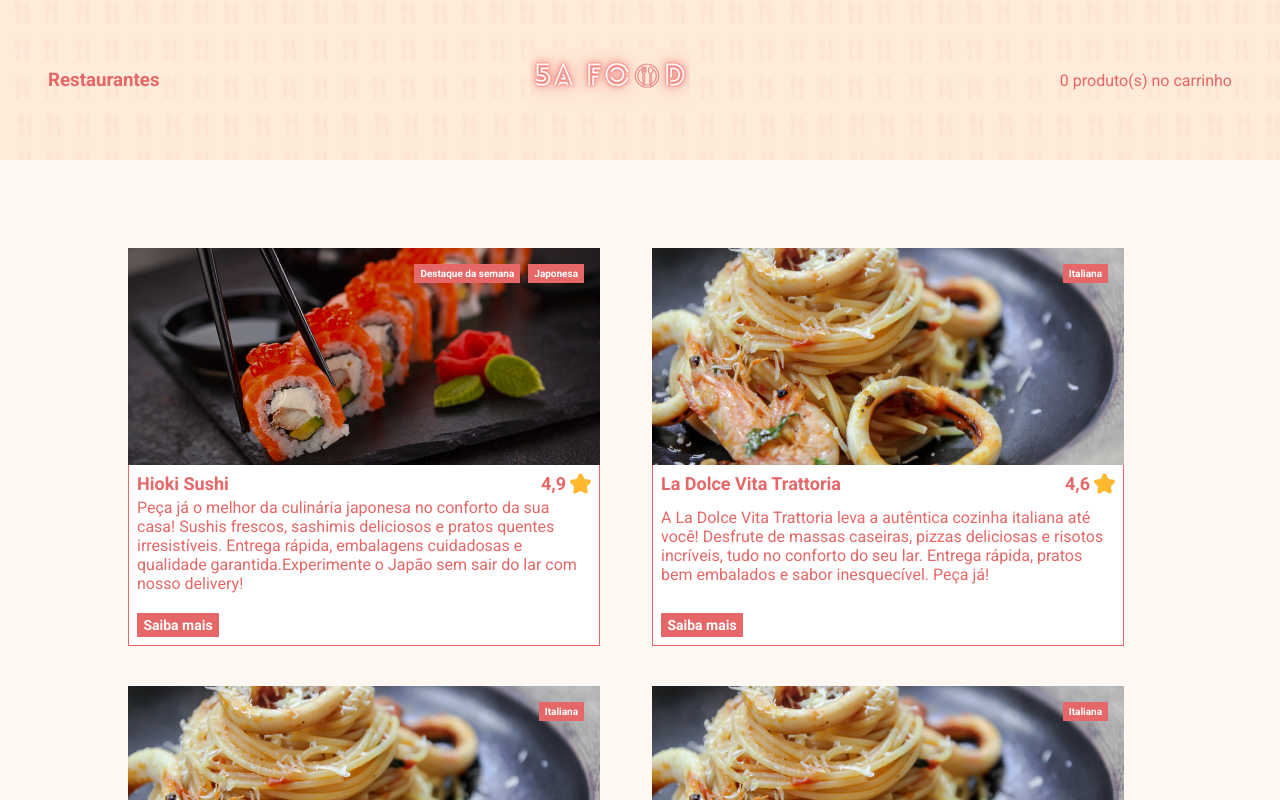
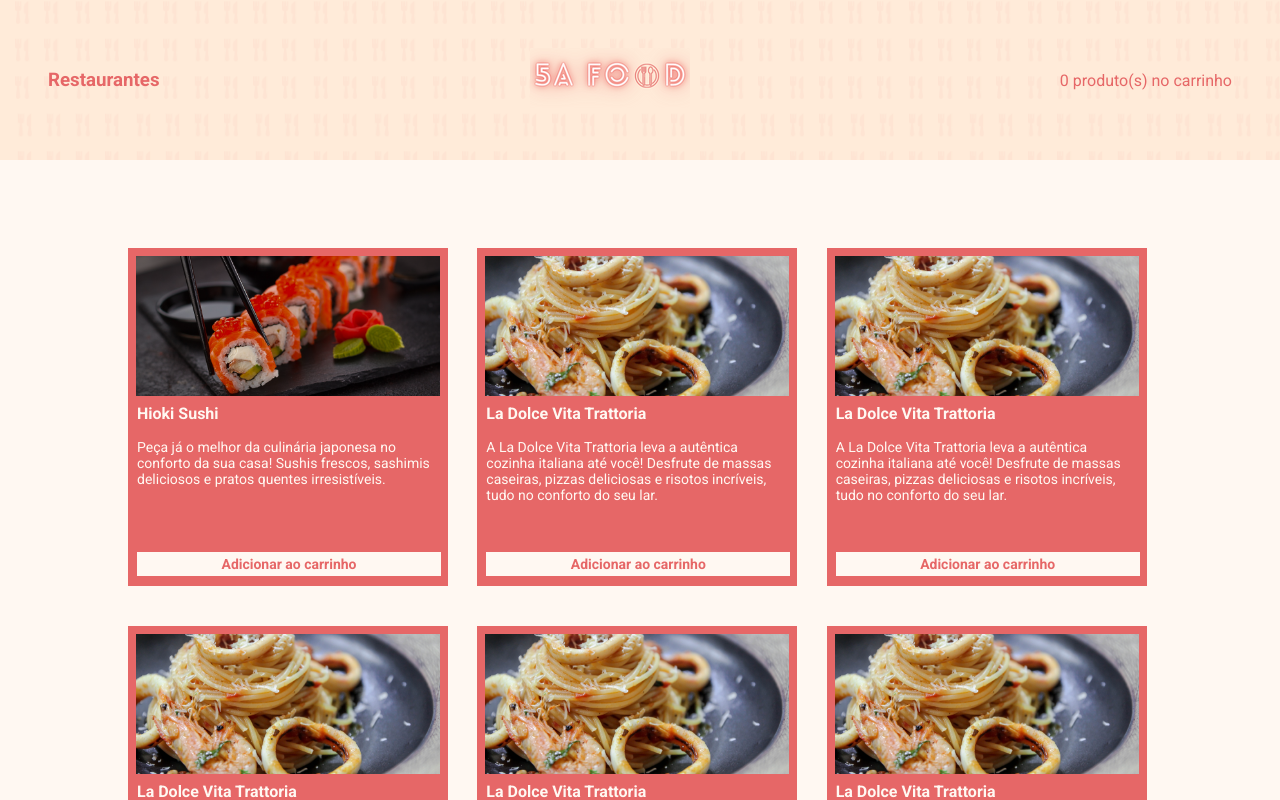
Before and after one commit to Albert5a/5afood, a React (Create React App) app: page /hioki-sushi in a window 1280 px wide. Shown: the top 800 px of the page. Built offline with nearby package versions, Linux system fonts and the light colour scheme.

Commit message:
create restaurant page

```diff
--- a/src/components/Button/index.tsx
+++ b/src/components/Button/index.tsx
@@ -1,26 +1,28 @@
 import React from 'react'
 import { ButtonContainer, ButtonLink } from './styles'
+import { useLocation } from 'react-router-dom'
 
 export type Props = {
   type: 'button' | 'link'
   title: string
   to?: string
   onClick?: () => void
-  children: string
 }
 
-const Button = ({ type, title, to, onClick, children }: Props) => {
+const Button = ({ type, title, to, onClick }: Props) => {
+  const location = useLocation();
+  type = location.pathname === '/' ? 'link' : 'button';
   if (type === 'button') {
     return (
       <ButtonContainer type="button" title={title} onClick={onClick}>
-        {children}
+        Adicionar ao carrinho
       </ButtonContainer>
     )
   }
 
   return (
-    <ButtonLink to={to as string} title={title}>
-      {children}
+    <ButtonLink type='link' to={to as string} title={title}>
+      Saiba mais
     </ButtonLink>
   )
 }
--- a/src/components/Button/styles.ts
+++ b/src/components/Button/styles.ts
@@ -3,9 +3,13 @@ import { Link } from 'react-router-dom'
 import { Colors } from '../../styles'
 
 export const ButtonContainer = styled.button`
-  padding: 8px;
-  background-color: ${Colors.white};
+  width: 304px;
+  height: 24px;
+  padding: 4px;
+  background-color: ${Colors.pinkLight};
   color: ${Colors.colorSecondary};
+  font-size: 14px;
+  font-weight: bold;
   border: none;
   display: inline-block;
   margin-top: 16px;
--- a/src/components/Product/index.tsx
+++ b/src/components/Product/index.tsx
@@ -1,5 +1,15 @@
 import React from 'react'
-import { CardComponent, InfoContainter, Infos } from './styles'
+import {
+  CardComponent,
+  Description,
+  InfoContainter,
+  Infos,
+  ProductImage,
+  ProductTitle,
+  TitleValuationContent,
+  Valuation,
+  ValuationContent
+} from './styles'
 // import ImageProduct from '../ImageProduct'
 import Button from '../Button'
 import star from '../../assets/images/star.png'
@@ -16,25 +26,34 @@ type Props = {
   to?: string
 }
 
-const Product = ({ title, valuation, description, image, infos, to }: Props) => {
+const Product = ({
+  title,
+  valuation,
+  description,
+  image,
+  infos,
+  to
+}: Props) => {
   return (
     <CardComponent>
-      <img src={image} alt="title" />
+      <ProductImage src={image} alt="title" />
       <Infos>
-        {infos.map(info => <Tag key={info}>{info}</Tag>)}
+        {infos.map((info) => (
+          <Tag key={info}>{info}</Tag>
+        ))}
       </Infos>
       <InfoContainter>
-        <div className="TitleValuationContent">
-          <h2>{title}</h2>
-          <div className="ValueContainer">
-            <p className="Value">{valuation}</p>
-            <img src={star} alt="Estrelas" />
-          </div>
+        <div>
+          <TitleValuationContent>
+            <ProductTitle>{title}</ProductTitle>
+            <ValuationContent className="ValueContainer">
+              <Valuation className="Value">{valuation}</Valuation>
+              <img src={star} alt="Estrelas" />
+            </ValuationContent>
+          </TitleValuationContent>
+          <Description>{description}</Description>
         </div>
-          <p>{description}</p>
-          <Button type="link" to={to} title="Saiba mais">
-            Saiba mais
-          </Button>
+        <Button type="link" to={to} title="Saiba mais" />
       </InfoContainter>
     </CardComponent>
   )
--- a/src/components/Product/styles.ts
+++ b/src/components/Product/styles.ts
@@ -5,10 +5,10 @@ export const CardComponent = styled.div`
   width: 472px;
   margin-top: 40px;
   position: relative;
+`
 
-  img {
+export const ProductImage = styled.img`
   display: block;
-  }
 `
 
 export const Infos = styled.div`
@@ -22,31 +22,35 @@ export const InfoContainter = styled.div`
   height: 181px;
   display: flex;
   flex-direction: column;
-  justify-content: space-between;
-  padding: 8px 8px;
+  padding: 8px;
   border-right: 1px solid ${Colors.colorSecondary};
   border-bottom: 1px solid ${Colors.colorSecondary};
   border-left: 1px solid ${Colors.colorSecondary};
+  justify-content: space-between;
+`
 
-  .TitleValuationContent {
+export const TitleValuationContent = styled.div`
   display: flex;
   width: 100%;
   justify-content: space-between;
+  margin-bottom: 16px;
+`
 
-    h2 {
+export const ProductTitle = styled.h2`
   font-size: 18px;
   font-weight: bold;
-    }
+`
 
-    .ValueContainer {
+export const ValuationContent = styled.div`
   display: flex;
   align-items: center;
+`
 
-      .Value {
+export const Valuation = styled.p`
   font-size: 18px;
   font-weight: bold;
   margin-right: 4px;
-      }
-    }
-  }
 `
+export const Description = styled.p`
+   font-size: 14px;
+`
--- a/src/components/ProductsList/index.tsx
+++ b/src/components/ProductsList/index.tsx
@@ -2,13 +2,17 @@ import React from 'react'
 import Product from '../Product'
 import { Container, List } from './styles'
 import Restaurants from '../../models/Restaurant'
+import { useLocation } from 'react-router-dom'
 
 export type Props = {
   columns: 'home' | 'restaurant'
   restaurants: Restaurants[]
 }
 
-export const ProductsList = ({ columns, restaurants }: Props) => (
+export const ProductsList = ({ columns, restaurants }: Props) => {
+  const location = useLocation();
+  columns = location.pathname === '/' ? 'home' : 'restaurant';
+  return (
   <Container>
     <List columns={columns}>
       {restaurants.map((restaurant) => {
@@ -27,4 +31,4 @@ export const ProductsList = ({ columns, restaurants }: Props) => (
       })}
     </List>
   </Container>
-)
+)}
--- a/src/components/ProductsList/styles.ts
+++ b/src/components/ProductsList/styles.ts
@@ -1,19 +1,58 @@
-import styled from "styled-components";
-import { Props } from ".";
-import { CardComponent } from "../Product/styles";
-import { Colors } from "../../styles";
+import styled from 'styled-components'
+import { Props } from '.'
+import {
+  CardComponent,
+  InfoContainter,
+  Infos,
+  ProductImage,
+  ProductTitle,
+  ValuationContent
+} from '../Product/styles'
+import { Colors } from '../../styles'
 
 export const Container = styled.section`
   padding: 48px 0 120px 0;
-
 `
 
 export const List = styled.ul<Omit<Props, 'restaurants'>>`
   display: grid;
-  grid-template-columns: ${props => props.columns === 'home' ? '1fr 1fr' : '1fr 1fr 1fr'};
+  grid-template-columns: ${(props) =>
+    props.columns === 'home' ? '1fr 1fr' : '1fr 1fr 1fr'};
   column-gap: 24px;
 
   ${CardComponent} {
-    background-color: ${props => props.columns === 'restaurant' ? Colors.colorSecondary : Colors.white};
+    background-color: ${(props) =>
+      props.columns === 'restaurant' ? Colors.colorSecondary : Colors.white};
+    width: ${(props) => (props.columns === 'restaurant' ? '320px' : '472px')};
+    padding: ${(props) => (props.columns === 'restaurant' ? '8px' : '0')};
+    height: ${(props) => (props.columns === 'restaurant' ? '338px' : '')};
+  }
+
+  ${ProductImage} {
+    width: ${(props) => (props.columns === 'restaurant' ? '304px' : '472px')};
+    margin-bottom: ${(props) => (props.columns === 'restaurant' ? '8px' : '')};
+  }
+
+  ${Infos} {
+    display: ${(props) => (props.columns === 'restaurant' ? 'none' : 'flex')};
+  }
+
+  ${InfoContainter} {
+    color: ${(props) =>
+      props.columns === 'restaurant'
+        ? Colors.pinkLight
+        : Colors.colorSecondary};
+    width: ${(props) => (props.columns === 'restaurant' ? '300px' : '472px')};
+    height: ${(props) => (props.columns === 'restaurant' ? 'full' : '')};
+    padding: ${(props) => (props.columns === 'restaurant' ? '0' : '')};
+    padding-bottom: ${(props) => (props.columns === 'restaurant' ? '8px': '')};
+  }
+
+  ${ProductTitle} {
+    font-size: ${(props) => (props.columns === 'restaurant' ? '16px' : '')};
+  }
+
+  ${ValuationContent} {
+    display: ${(props) => (props.columns === 'restaurant' ? 'none' : '')};
   }
 `
--- a/src/pages/Home/index.tsx
+++ b/src/pages/Home/index.tsx
@@ -12,7 +12,7 @@ const restaurants: Restaurants[] = [
     id: 1,
     title: 'Hioki Sushi',
     description:
-      'Peça já o melhor da culinária japonesa no conforto da sua casa! Sushis frescos, sashimis deliciosos e pratos quentes irresistíveis. Entrega rápida, embalagens cuidadosas e qualidade garantida.Experimente o Japão sem sair do lar com nosso delivery!',
+      'Peça já o melhor da culinária japonesa no conforto da sua casa! Sushis frescos, sashimis deliciosos e pratos quentes irresistíveis.',
     image: sushi,
     valuation: '4,9',
     infos: ['Destaque da semana', 'Japonesa']
@@ -21,7 +21,7 @@ const restaurants: Restaurants[] = [
     id: 2,
     title: 'La Dolce Vita Trattoria',
     description:
-      'A La Dolce Vita Trattoria leva a autêntica cozinha italiana até você! Desfrute de massas caseiras, pizzas deliciosas e risotos incríveis, tudo no conforto do seu lar. Entrega rápida, pratos bem embalados e sabor inesquecível. Peça já!',
+      'A La Dolce Vita Trattoria leva a autêntica cozinha italiana até você! Desfrute de massas caseiras, pizzas deliciosas e risotos incríveis, tudo no conforto do seu lar.',
     image: massa,
     valuation: '4,6',
     infos: ['Italiana']
@@ -30,7 +30,7 @@ const restaurants: Restaurants[] = [
     id: 3,
     title: 'La Dolce Vita Trattoria',
     description:
-      'A La Dolce Vita Trattoria leva a autêntica cozinha italiana até você! Desfrute de massas caseiras, pizzas deliciosas e risotos incríveis, tudo no conforto do seu lar. Entrega rápida, pratos bem embalados e sabor inesquecível. Peça já!',
+      'A La Dolce Vita Trattoria leva a autêntica cozinha italiana até você! Desfrute de massas caseiras, pizzas deliciosas e risotos incríveis, tudo no conforto do seu lar.',
     image: massa,
     valuation: '4,6',
     infos: ['Italiana']
@@ -39,7 +39,7 @@ const restaurants: Restaurants[] = [
     id: 4,
     title: 'La Dolce Vita Trattoria',
     description:
-      'A La Dolce Vita Trattoria leva a autêntica cozinha italiana até você! Desfrute de massas caseiras, pizzas deliciosas e risotos incríveis, tudo no conforto do seu lar. Entrega rápida, pratos bem embalados e sabor inesquecível. Peça já!',
+      'A La Dolce Vita Trattoria leva a autêntica cozinha italiana até você! Desfrute de massas caseiras, pizzas deliciosas e risotos incríveis, tudo no conforto do seu lar.',
     image: massa,
     valuation: '4,6',
     infos: ['Italiana']
@@ -48,7 +48,7 @@ const restaurants: Restaurants[] = [
     id: 5,
     title: 'La Dolce Vita Trattoria',
     description:
-      'A La Dolce Vita Trattoria leva a autêntica cozinha italiana até você! Desfrute de massas caseiras, pizzas deliciosas e risotos incríveis, tudo no conforto do seu lar. Entrega rápida, pratos bem embalados e sabor inesquecível. Peça já!',
+      'A La Dolce Vita Trattoria leva a autêntica cozinha italiana até você! Desfrute de massas caseiras, pizzas deliciosas e risotos incríveis, tudo no conforto do seu lar.',
     image: massa,
     valuation: '4,6',
     infos: ['Italiana']
@@ -57,7 +57,7 @@ const restaurants: Restaurants[] = [
     id: 6,
     title: 'La Dolce Vita Trattoria',
     description:
-      'A La Dolce Vita Trattoria leva a autêntica cozinha italiana até você! Desfrute de massas caseiras, pizzas deliciosas e risotos incríveis, tudo no conforto do seu lar. Entrega rápida, pratos bem embalados e sabor inesquecível. Peça já!',
+      'A La Dolce Vita Trattoria leva a autêntica cozinha italiana até você! Desfrute de massas caseiras, pizzas deliciosas e risotos incríveis, tudo no conforto do seu lar.',
     image: massa,
     valuation: '4,6',
     infos: ['Italiana']
```
Lines whose indentation alone changed are shown as unchanged.
